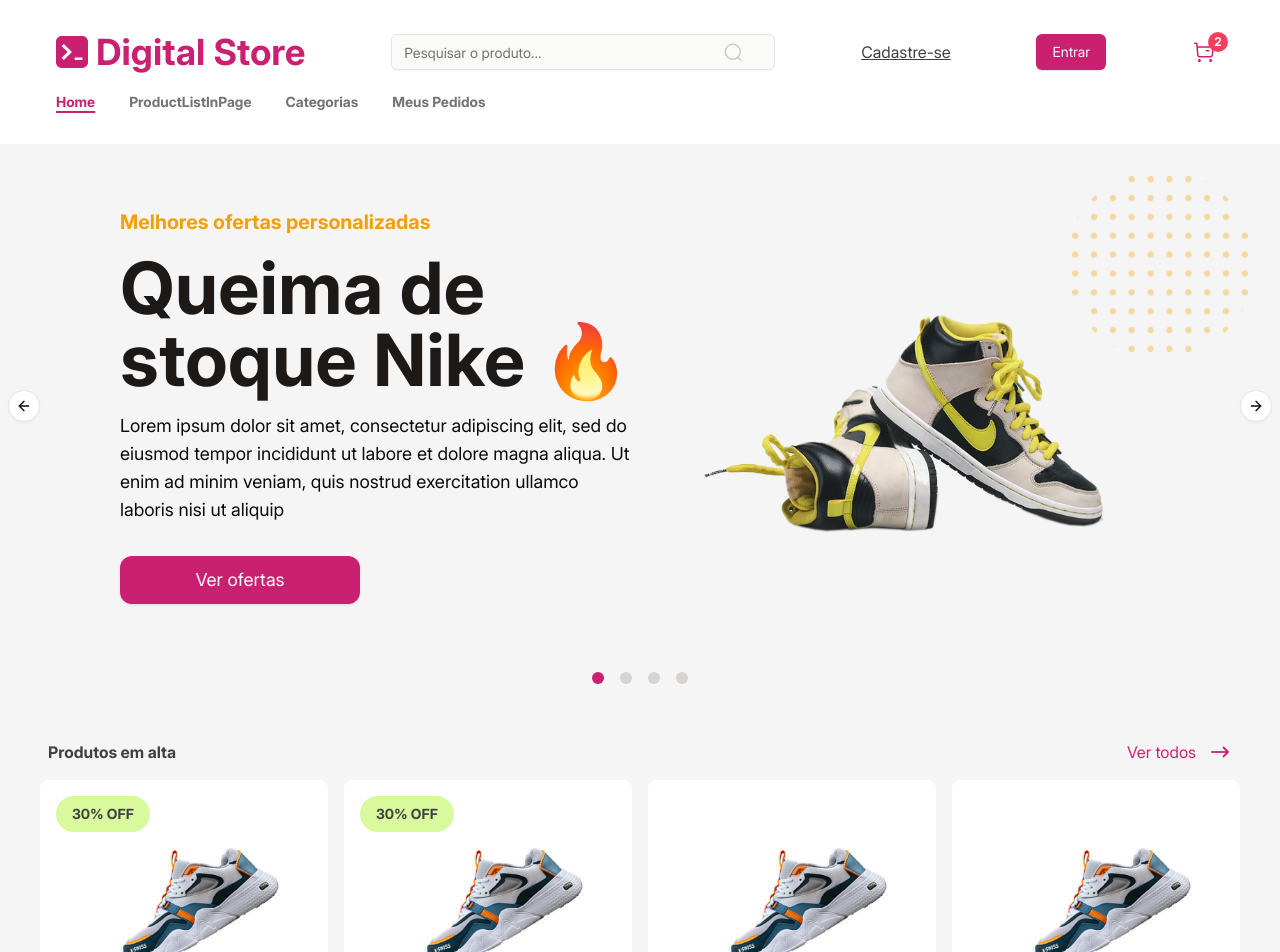
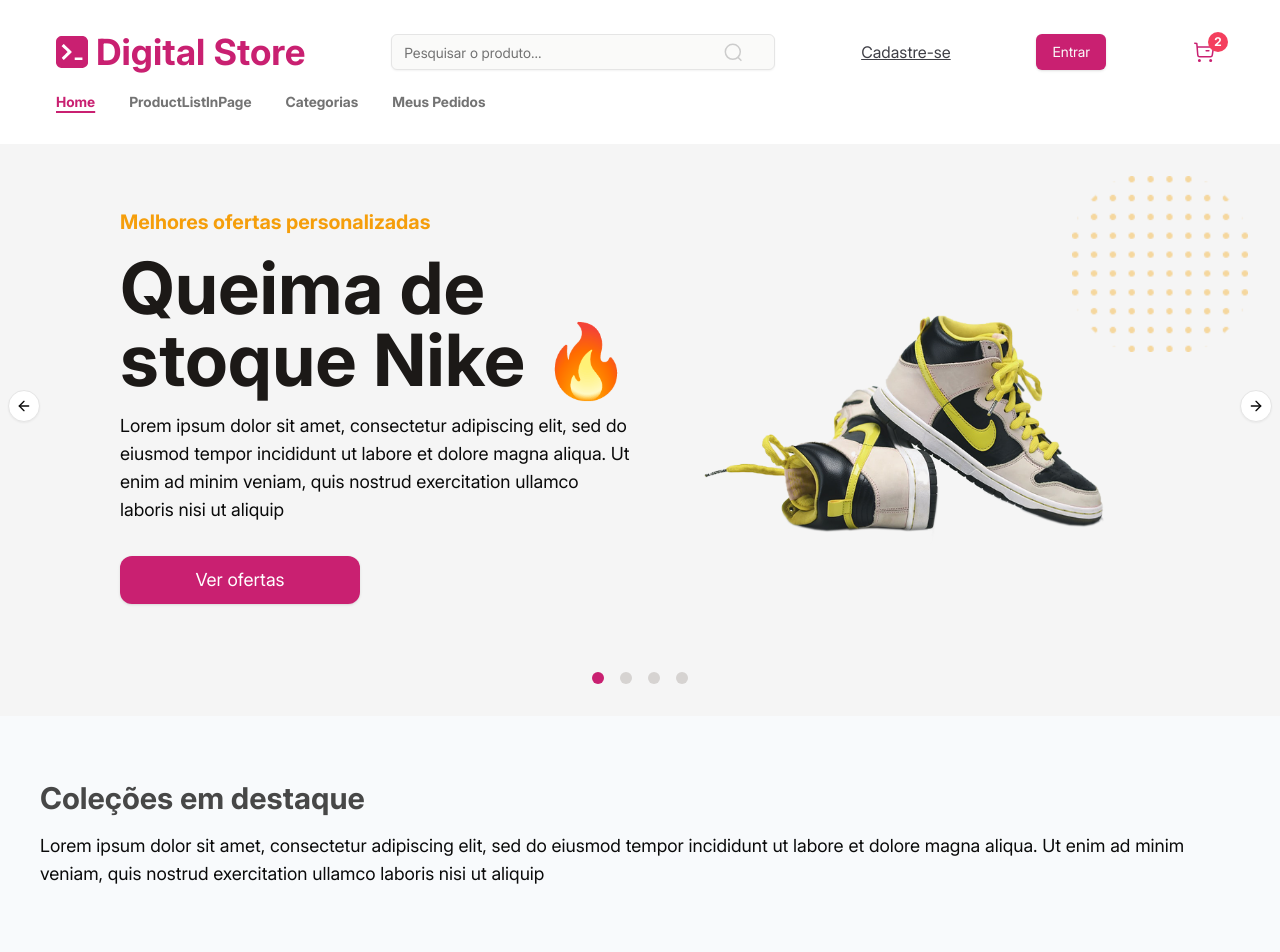
Before and after one commit to cauaosp/projeto-front-geracaotech, a React (Vite) app in the folder digital-store-project/: page / in a window 1280 px wide. Shown: the top 952 px of the page. Built offline with nearby package versions, Linux system fonts and the light colour scheme.

Commit message:
refactor: gallery remodel to receive renderItem and become more modular

```diff
--- a/digital-store-project/src/components/Gallery/index.jsx
+++ b/digital-store-project/src/components/Gallery/index.jsx
@@ -9,7 +9,7 @@
 import { cn } from "@/lib/utils";
 import { useState } from "react";
 
-const Gallery = ({ images = [], showThumbnail, className }) => {
+const Gallery = ({ images = [], showThumbnail, renderItem, className }) => {
   const [currentIndex, setCurrentIndex] = useState(0);
 
   const goToPrev = () => {
@@ -48,36 +48,7 @@
         >
           {images.map((img, index) => (
             <CarouselItem key={index}>
-              <Section
-                title={
-                  <>
-                    <div className="md:text-amber-500 text-primary text-xl">
-                      Melhores ofertas personalizadas
-                    </div>
-                    <div className="md:text-5xl lg:text-7xl text-stone-900">
-                      Queima de stoque Nike 🔥{" "}
-                    </div>
-                  </>
-                }
-                link={{ text: "Ver ofertas", href: "/productlist" }}
-                image={
-                  <div className="flex items-center justify-center h-72 md:w-1/2">
-                    <img
-                      src={img.src}
-                      alt="sapato em promocao"
-                      className="w-96 lg:w-[400px] lg:-mb-12"
-                    />
-                  </div>
-                }
-                className="py-8 gap-4 md:flex-row-reverse"
-              >
-                <div className="text-lg mb-8">
-                  Lorem ipsum dolor sit amet, consectetur adipiscing elit, sed
-                  do eiusmod tempor incididunt ut labore et dolore magna aliqua.
-                  Ut enim ad minim veniam, quis nostrud exercitation ullamco
-                  laboris nisi ut aliquip
-                </div>
-              </Section>
+              {renderItem(img, index)}
             </CarouselItem>
           ))}
         </CarouselContent>
--- a/digital-store-project/src/components/Section/index.jsx
+++ b/digital-store-project/src/components/Section/index.jsx
@@ -6,6 +6,7 @@
   titleAlign = "left",
   link,
   image,
+  customTitle,
   children,
   ...props
 }) => {
@@ -17,11 +18,14 @@
       )}
     >
       {image}
-      <div className="md:w-1/2">
+      <div className={`${image && "md:w-1/2"}`}>
         <div
-          className={`flex flex-col gap-4 justify-between text-4xl text-dark-gray-2 mb-4 font-semibold ${
-            titleAlign === "center" && "items-center text-center gap-2"
-          }`}
+          className={cn(
+            `flex flex-col gap-4 justify-between text-4xl text-dark-gray-2 mb-4 font-semibold ${
+              titleAlign === "center" && "items-center text-center gap-2"
+            }`,
+            customTitle
+          )}
         >
           {title}
         </div>
--- a/digital-store-project/src/pages/HomePage/index.jsx
+++ b/digital-store-project/src/pages/HomePage/index.jsx
@@ -5,7 +5,7 @@
 
 const HomePage = () => {
   return (
-    <div className="w-full bg-neutral-100">
+    <div className="w-full bg-slate-50">
       <Gallery
         images={[
           {
@@ -21,7 +21,51 @@
             src: "/tenis-horizontal.png",
           },
         ]}
+        renderItem={(img) => (
+          <Section
+            title={
+              <>
+                <div className="md:text-amber-500 text-primary text-xl">
+                  Melhores ofertas personalizadas
+                </div>
+                <div className="md:text-5xl lg:text-7xl text-stone-900">
+                  Queima de stoque Nike 🔥
+                </div>
+              </>
+            }
+            link={{ text: "Ver ofertas", href: "/productlist" }}
+            image={
+              <div className="flex items-center justify-center h-72 md:w-1/2">
+                <img
+                  src={img.src}
+                  alt="sapato em promocao"
+                  className="w-96 lg:w-[400px] lg:-mb-12"
+                />
+              </div>
+            }
+            className="py-8 gap-4 md:flex-row-reverse"
+          >
+            <div className="text-lg mb-8">
+              Lorem ipsum dolor sit amet, consectetur adipiscing elit, sed do
+              eiusmod tempor incididunt ut labore et dolore magna aliqua. Ut
+              enim ad minim veniam, quis nostrud exercitation ullamco laboris
+              nisi ut aliquip
+            </div>
+          </Section>
+        )}
       />
+
+      <Section
+        title={<div className="text-xl md:text-3xl">Coleções em destaque</div>}
+        customTitle="w-full"
+      >
+        <div className="text-lg">
+          Lorem ipsum dolor sit amet, consectetur adipiscing elit, sed do
+          eiusmod tempor incididunt ut labore et dolore magna aliqua. Ut enim ad
+          minim veniam, quis nostrud exercitation ullamco laboris nisi ut
+          aliquip
+        </div>
+      </Section>
 
       <ProductList
         products={productsData}
@@ -46,6 +90,7 @@
       <div className="text-center text-primary text-7xl bg-black p-4">
         Hello World!
       </div>
+
       <Section
         title={
           <>
```
